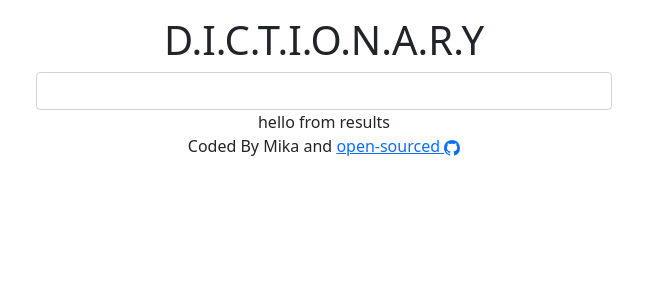
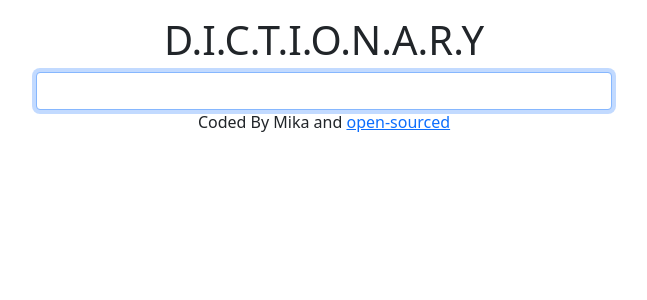
Before and after one commit to aqualinka/react-dictionaryapp, a React (Create React App) app: page / in a window 1280 px wide. Shown: the top 300 px of the page, without its empty margins (316-963 px from the left). Built offline with nearby package versions, Linux system fonts and the light colour scheme; no server answers.

Commit message:
update various files

```diff
--- a/package.json
+++ b/package.json
@@ -6,7 +6,6 @@
     "@testing-library/jest-dom": "^5.12.0",
     "@testing-library/react": "^11.2.7",
     "@testing-library/user-event": "^12.8.3",
-    "axios": "^0.21.1",
     "react": "^17.0.2",
     "react-dom": "^17.0.2",
     "react-scripts": "4.0.3",
--- a/src/App.js
+++ b/src/App.js
@@ -1,6 +1,6 @@
+import Dictionary from "./Dictionary";
+import './App.css';
 
-import './App.css';
-import Dictionary from "./Dictionary";
 
 function App() {
   return (
@@ -10,12 +10,10 @@ function App() {
           <h1>D.I.C.T.I.O.N.A.R.Y</h1>
         </header>
         <main>
-         <Dictionary />
+          <Dictionary />
         </main>
         <footer>
-          Coded By Mika and <a href="https://github.com/aqualinka/react-dictionaryapp" target="_blank" rel="noopener noreferrer">open-sourced <svg xmlns="http://www.w3.org/2000/svg" width="16" height="16" fill="currentColor" className="bi bi-github" viewBox="0 0 16 16">
-  <path d="M8 0C3.58 0 0 3.58 0 8c0 3.54 2.29 6.53 5.47 7.59.4.07.55-.17.55-.38 0-.19-.01-.82-.01-1.49-2.01.37-2.53-.49-2.69-.94-.09-.23-.48-.94-.82-1.13-.28-.15-.68-.52-.01-.53.63-.01 1.08.58 1.23.82.72 1.21 1.87.87 2.33.66.07-.52.28-.87.51-1.07-1.78-.2-3.64-.89-3.64-3.95 0-.87.31-1.59.82-2.15-.08-.2-.36-1.02.08-2.12 0 0 .67-.21 2.2.82.64-.18 1.32-.27 2-.27.68 0 1.36.09 2 .27 1.53-1.04 2.2-.82 2.2-.82.44 1.1.16 1.92.08 2.12.51.56.82 1.27.82 2.15 0 3.07-1.87 3.75-3.65 3.95.29.25.54.73.54 1.48 0 1.07-.01 1.93-.01 2.2 0 .21.15.46.55.38A8.012 8.012 0 0 0 16 8c0-4.42-3.58-8-8-8z"/>
-</svg></a>
+          Coded By Mika and <a href="https://github.com/aqualinka/react-dictionaryapp" target="_blank" rel="noopener noreferrer">open-sourced </a>
         </footer>
       </div>
 
--- a/src/Dictionary.js
+++ b/src/Dictionary.js
@@ -1,35 +1,18 @@
-import React, {useState} from "react";
-import axios from "axios";
-import Results from "./Results";
+import React from "react";
 
 export default function Dictionary(){
-    const[keyword,setKeyword]=useState(null);
-    const[results,setResults]=useState(null);
-
-function search(event){
+function submitForm(event){
     event.preventDefault();
-
+    alert("submitted");
 }
-function getInputValue(event){
-    setKeyword(event.target.value);
+function changeInputValue(event){
+    console.log(event.target.value);
 }
 
-function handleResponse(response){
- setResults(response.data[0]);
- console.log(response.data[0]);
+    return (<div className="Dictionary">
+        <form onSubmit={submitForm}>
+        <input onChange={changeInputValue} type="text" autoFocus={true} className="form-control"/>
+        </form>
+
+    </div>);
 }
-
-//https://dictionaryapi.dev/
-
- let apiUrl=`https://api.dictionaryapi.dev/api/v2/entries/en_GB/${keyword}`;
-axios.get(apiUrl).then(handleResponse);
-
-    return (
-    <div className="Dictionary">
-        <form onSubmit={search}>
-            <input type="search" onChange={getInputValue} className="form-control"/>
-        </form>
-        <Results results={results}/>
-    </div>
-    );
-}
--- a/src/Results.js
+++ /dev/null
@@ -1,7 +0,0 @@
-import React from "react";
-
-export default function Results(props){
-
-return "hello from results";
-
-}
```
Also changed, not shown: public/logo512.png (deleted), 1 other file (tests, documents, lock files or other folders).
